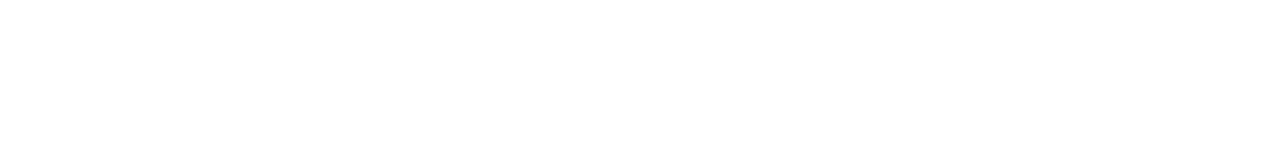
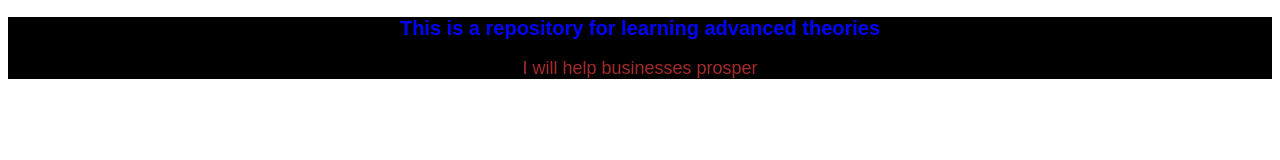
Before and after one commit to sqyem/Simple-Website-PH-, a plain HTML site: page index.html in a window 1280 px wide. Drawn offline with Linux system fonts and the light colour scheme.

Commit message:
second commit

```diff
--- /dev/null
+++ b/Styles/styles.css
@@ -0,0 +1,17 @@
+h2{
+    color: blue;
+    text-align: center;
+    font-size: 20px;
+    font-family: Arial, Helvetica, sans-serif;
+}
+
+p{
+    color: brown;
+    text-align: center;
+    font-size: 18px;
+    font-family: Arial, Helvetica, sans-serif;
+}
+
+div{
+    background-color: black;
+}
--- a/index.html
+++ b/index.html
@@ -4,8 +4,13 @@
     <meta charset="UTF-8">
     <meta name="viewport" content="width=device-width, initial-scale=1.0">
     <title>Simple Website PH</title>
+    <link rel="stylesheet" href="Styles/styles.css">
 </head>
 <body>
+    <div>
+        <h2>This is a repository for learning advanced theories</h2>
+        <p>I will help businesses prosper</p>
 
+    </div>
 </body>
 </html>
```
